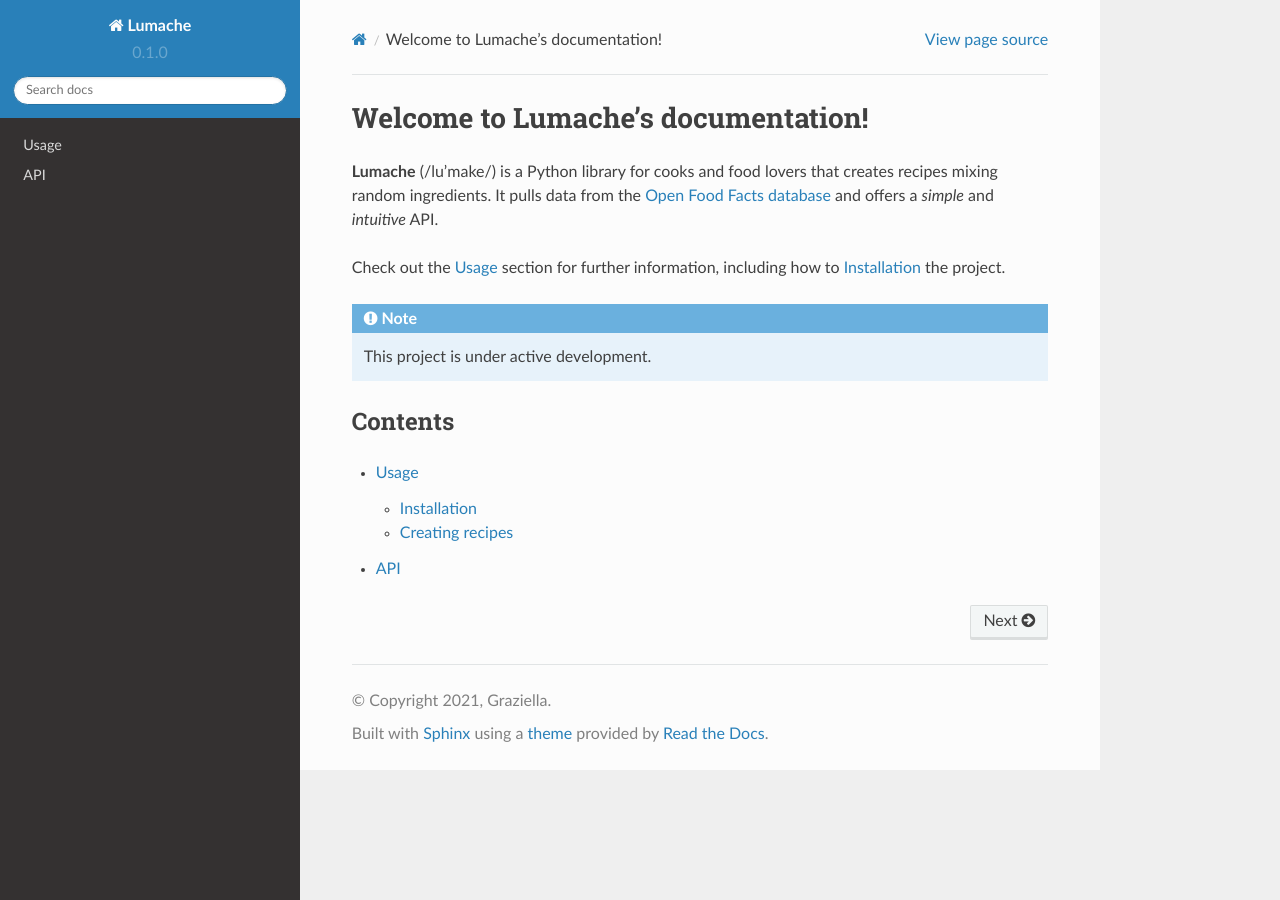
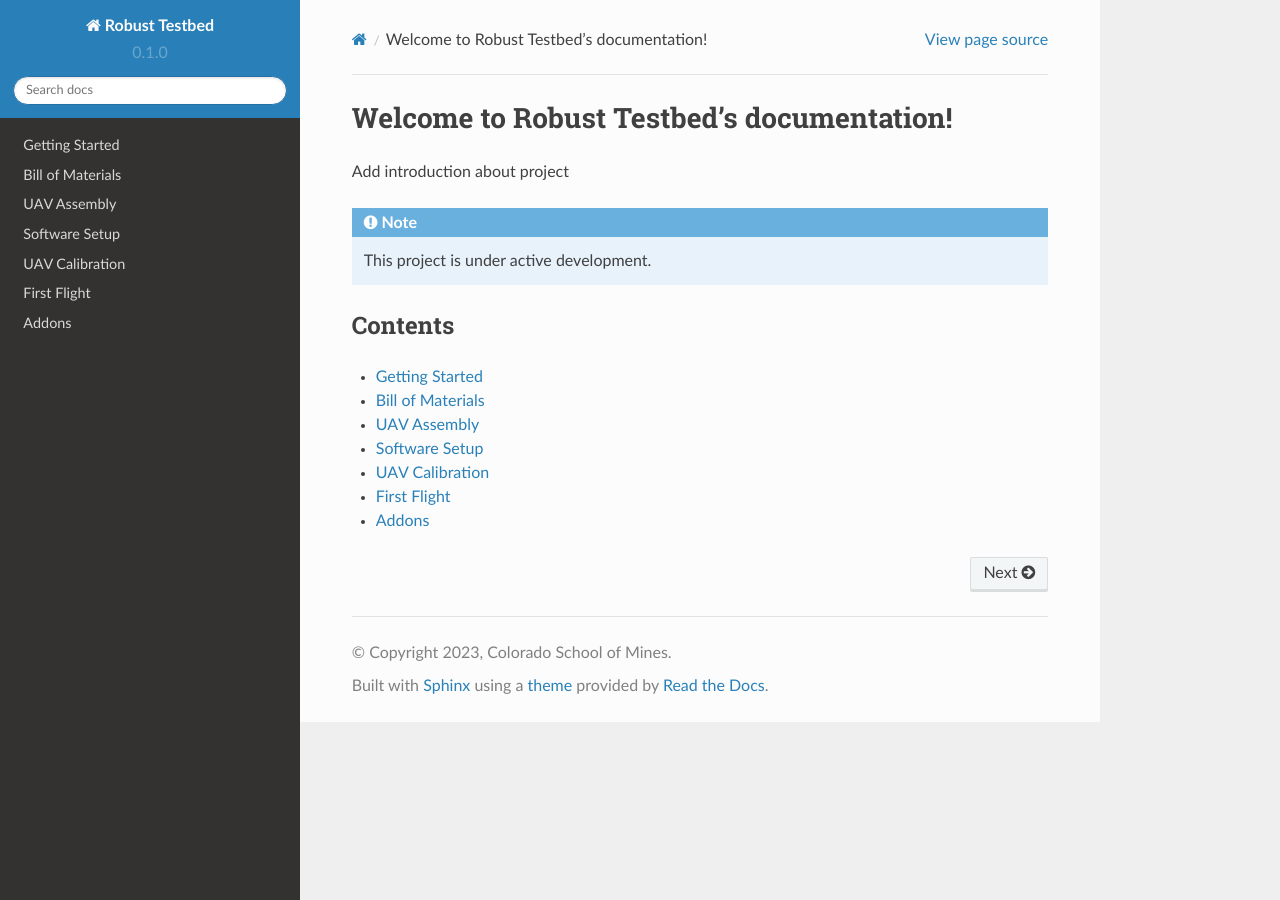
Before and after one commit to pervasive-computing-systems-group/RobustTestbedDocumentation, a Sphinx documentation site: the page built from docs/source/index.rst, in a window 1280 px wide. Built offline with Sphinx 7.4.7 and the Read the Docs theme 2.0.0, drawn with Linux system fonts in a browser that asks for light colours.

Commit message:
Setup initial layout

```diff
--- a/docs/source/api.rst
+++ /dev/null
@@ -1,7 +0,0 @@
-API
-===
-
-.. autosummary::
-   :toctree: generated
-
-   lumache
--- a/docs/source/conf.py
+++ b/docs/source/conf.py
@@ -2,9 +2,9 @@
 
 # -- Project information
 
-project = 'Lumache'
-copyright = '2021, Graziella'
-author = 'Graziella'
+project = 'Robust Testbed'
+copyright = '2023, Colorado School of Mines'
+author = 'Corey Schankre'
 
 release = '0.1'
 version = '0.1.0'
--- a/docs/source/index.rst
+++ b/docs/source/index.rst
@@ -1,13 +1,7 @@
-Welcome to Lumache's documentation!
-===================================
+Welcome to Robust Testbed's documentation!
+============================================
 
-**Lumache** (/lu'make/) is a Python library for cooks and food lovers
-that creates recipes mixing random ingredients.
-It pulls data from the `Open Food Facts database <https://world.openfoodfacts.org/>`_
-and offers a *simple* and *intuitive* API.
-
-Check out the :doc:`usage` section for further information, including
-how to :ref:`installation` the project.
+Add introduction about project
 
 .. note::
 
@@ -17,6 +11,10 @@ Contents
 --------
 
 .. toctree::
-
-   usage
-   api
+   gettingStarted
+   bom
+   assembly
+   software
+   calibration
+   firstFlight
+   addons
--- a/pyproject.toml
+++ b/pyproject.toml
@@ -3,6 +3,6 @@ requires = ["flit_core >=3.2,<4"]
 build-backend = "flit_core.buildapi"
 
 [project]
-name = "lumache"
-authors = [{name = "Graziella", email = "graziella@lumache"}]
+name = "Robust Testbed"
+authors = [{name = "Corey", email = "ckschanker@mines.edu"}]
 dynamic = ["version", "description"]
```
Also changed, not shown: docs/source/addons.rst (added, +8 -0 lines), docs/source/assembly.rst (added, +8 -0 lines), docs/source/bom.rst (added, +8 -0 lines), docs/source/calibration.rst (added, +8 -0 lines), docs/source/firstFlight.rst (added, +8 -0 lines), docs/source/gettingStarted.rst (added, +8 -0 lines), docs/source/software.rst (added, +8 -0 lines), docs/source/usage.rst (deleted, +0 -33 lines), lumache.py (deleted, +0 -23 lines).
